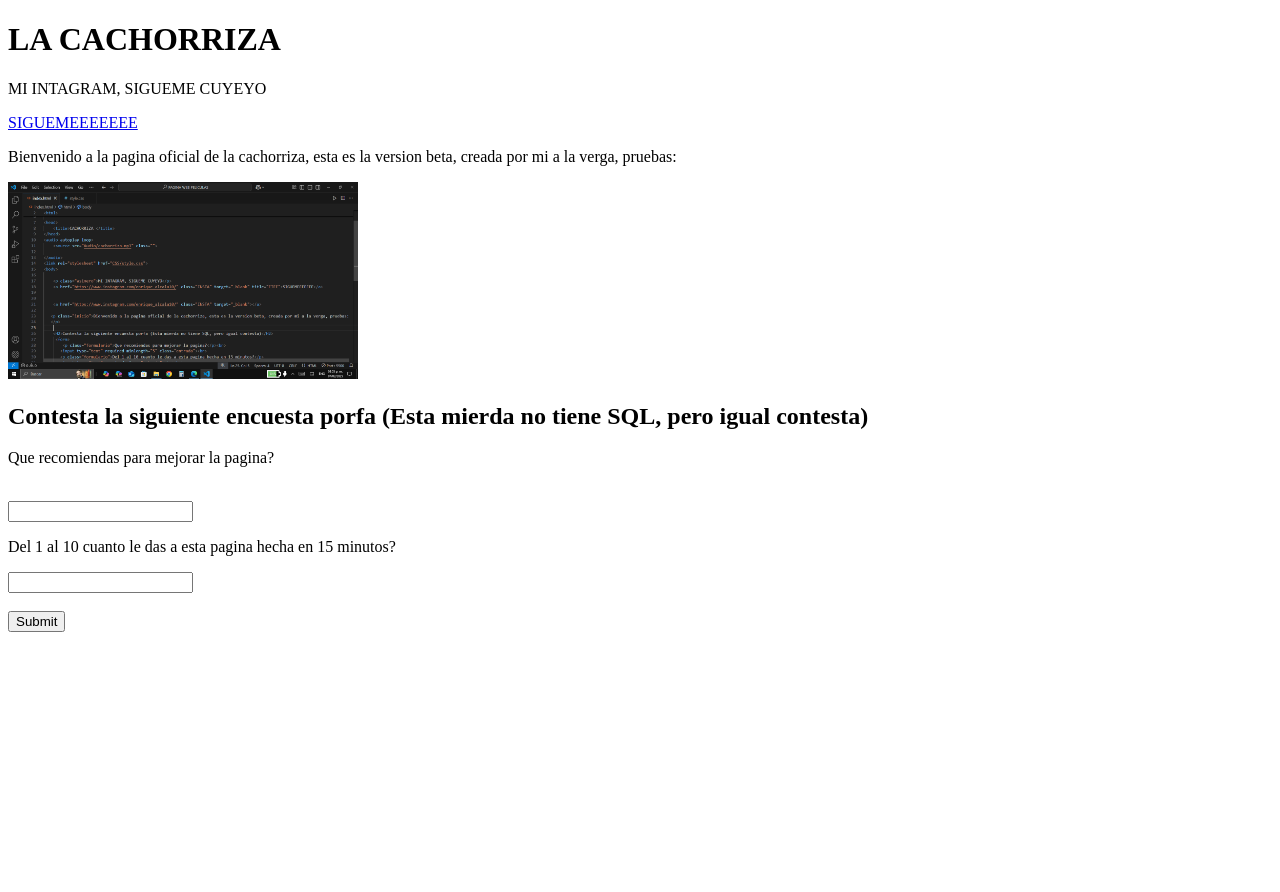
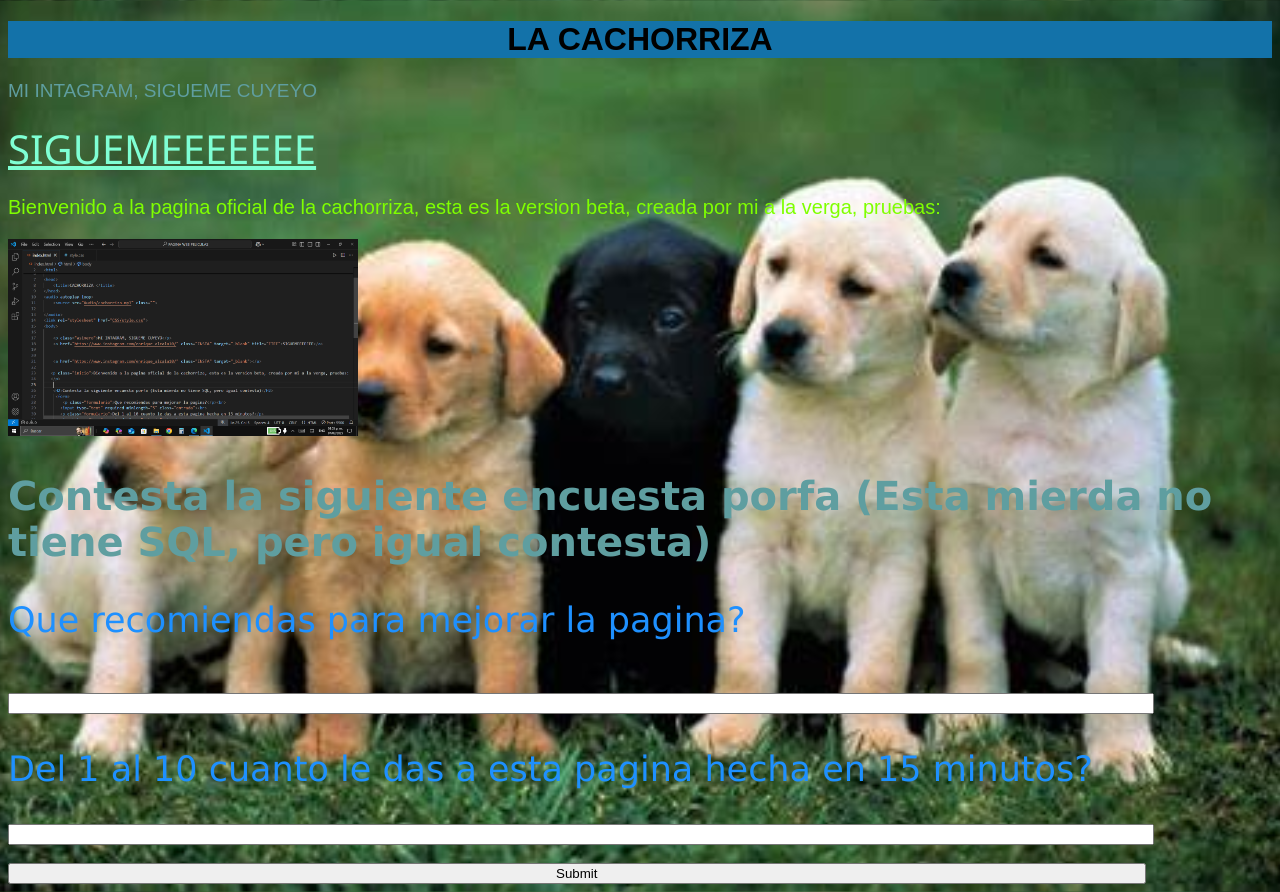
Before and after one commit to EnriqueAlc4/lacachorriza, a plain HTML site: page index.html in a window 1280 px wide. Before the commit the page ends 800 px from the top, so only its background shows below. Drawn offline with Linux system fonts and the light colour scheme.

Commit message:
Add files via upload

```diff
--- a/index.html
+++ b/index.html
@@ -8,10 +8,10 @@
     <title>CACHORRIZA </title>
 </head>
 <audio autoplay loop>
-    <source src="Audio/cachorriza.mp3" class="">
+    <source src="cachorriza.mp3" class="">
 
 </audio>
-<link rel="stylesheet" href="CSS/style.css">
+<link rel="stylesheet" href="style.css">
 <body>
 
     <p class="asimero">MI INTAGRAM, SIGUEME CUYEYO</p>
--- /dev/null
+++ b/style.css
@@ -0,0 +1,58 @@
+.titulo {
+    font-family:sans-serif;
+    text-align: center;
+    background-color: #1372A9;
+    width: 100%;
+  height: 10%;
+
+
+}
+
+html {
+   background-image: url(../OIP.jpeg);
+   background-size: cover;
+   background-position: center;
+   background-repeat: repeat;
+
+}
+
+
+.inicio {
+  font-family: Arial, Helvetica, sans-serif;
+  font-size: 20px;
+  color: chartreuse;
+}
+
+
+h2 {
+  font-size: 40px;
+  font-family: 'Lucida Sans', 'Lucida Sans Regular', 'Lucida Grande', 'Lucida Sans Unicode', Geneva, Verdana, sans-serif;
+  color: cadetblue;
+}
+
+.formulario {
+  font-size: 35px;
+  font-family: 'Lucida Sans', 'Lucida Sans Regular', 'Lucida Grande', 'Lucida Sans Unicode', Geneva, Verdana, sans-serif;
+  color: dodgerblue;
+}
+
+
+.entrada {
+  width: 90%;
+  justify-items: center;
+}
+
+
+
+
+.INSTA {
+  font-family: 'Segoe UI', Tahoma, Geneva, Verdana, sans-serif;
+  font-size: 40px;
+  color: aquamarine;
+}
+
+.asimero {
+  font-family: Arial, Helvetica, sans-serif;
+  font-size: 19px;
+  color: cadetblue;
+}
```
Also changed, not shown: 1 other file.
